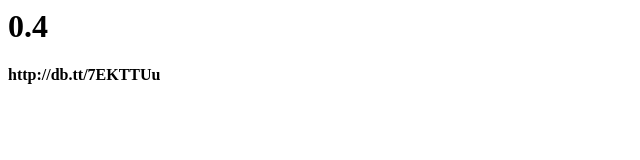
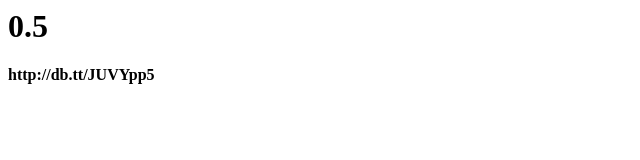
Before and after one commit to marioangulo/whatAndroid, a plain HTML site: page index.html in a window 1280 px wide. Shown: the full height of the page, 0-640 px from the left. Drawn offline with Linux system fonts and the light colour scheme.

Commit message:
Edited index.html via GitHub

```diff
--- a/index.html
+++ b/index.html
@@ -1,2 +1,2 @@
-<h1>0.4</h1>
-<b>http://db.tt/7EKTTUu</b>
+<h1>0.5</h1>
+<b>http://db.tt/JUVYpp5</b>
```
